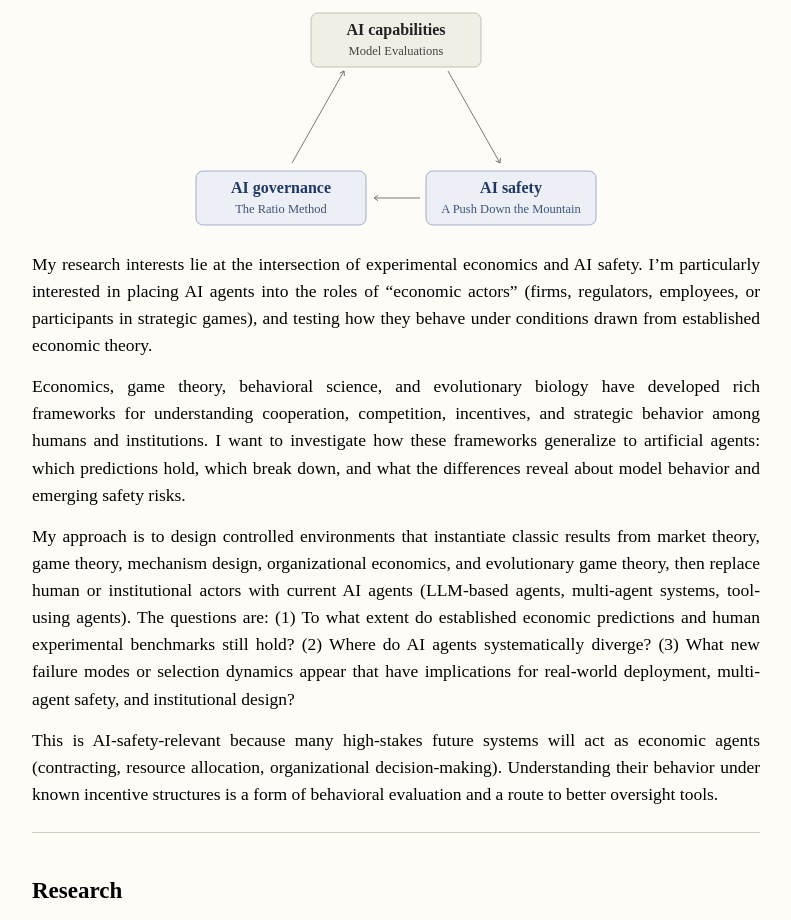
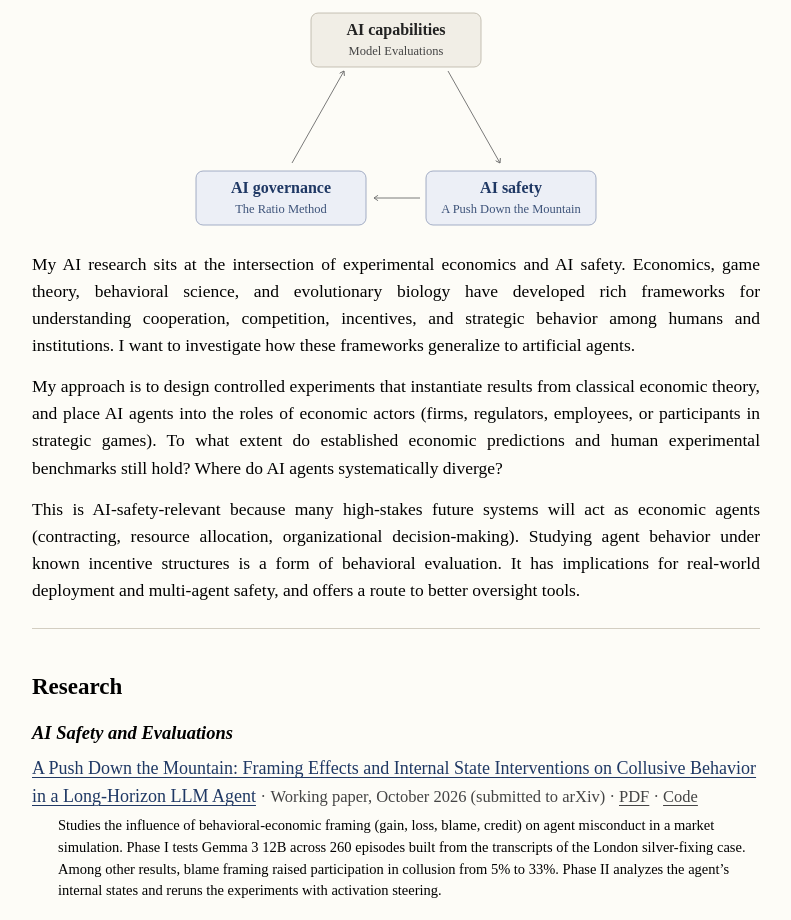
Before and after one commit to harrisonm23-byte/harrisonm23-byte.github.io, a plain HTML site: page index.html in a window 1280 px wide. Shown: the part 641-1561 px from the top of the page, without its empty margins (244-1035 px from the left). Drawn offline with Linux system fonts and the light colour scheme.

Commit message:
About: shorter three-paragraph research statement
Co-Authored-By: Claude Opus 5.5 <noreply@anthropic.com>
Claude-Session: https://claude.ai/code/session_011dJNaTKHXbVpMdEHN5mwW5

```diff
--- a/index.html
+++ b/index.html
@@ -156,10 +156,9 @@ body{border-top:40px solid var(--link)}
       <p>My technical research focuses on how internal states can predict misaligned behavior. In my safety evaluations, I design experiments that test how long-horizon AI agents behave in contexts drawn from economic theory. <a href="https://harrisonm23-byte.github.io/push-down-the-mountain/"><i>A&nbsp;Push Down the Mountain</i></a> tests these questions on collusion in a market simulation.</p>
       <p>My governance research studies how evaluations can inform regulatory design, and how we can analogize AI risks to existing industrial hazards for more efficient regulatory responses. In <a href="https://commons.stmarytx.edu/thestmaryslawjournal/vol52/iss3/4/"><i>The Ratio Method</i></a>, I break down AI risks into consistent law-and-economics variables, then draw from the regimes that govern similar industrial harms.</p>
       <svg class="cyc" viewBox="0 0 420 230" role="img" aria-label="AI capabilities (model evaluations) leads to AI safety (A Push Down the Mountain), which leads to AI governance (The Ratio Method), which leads back to AI capabilities"><defs><marker id="cyc-a" viewBox="0 0 10 10" refX="8" refY="5" markerWidth="7" markerHeight="7" orient="auto-start-reverse"><path d="M2 1L8 5L2 9" fill="none" stroke="#6b6b6b" stroke-width="1.4" stroke-linecap="round" stroke-linejoin="round"/></marker></defs><rect class="bj" x="125" y="10" width="170" height="54" rx="7"/><text class="t tj" x="210" y="32" text-anchor="middle">AI capabilities</text><text class="s sj" x="210" y="52" text-anchor="middle">Model Evaluations</text><rect class="br" x="240" y="168" width="170" height="54" rx="7"/><text class="t tr" x="325" y="190" text-anchor="middle">AI safety</text><text class="s sr" x="325" y="210" text-anchor="middle">A Push Down the Mountain</text><rect class="br" x="10" y="168" width="170" height="54" rx="7"/><text class="t tr" x="95" y="190" text-anchor="middle">AI governance</text><text class="s sr" x="95" y="210" text-anchor="middle">The Ratio Method</text><line x1="262" y1="68" x2="314" y2="160" marker-end="url(#cyc-a)"/><line x1="234" y1="195" x2="188" y2="195" marker-end="url(#cyc-a)"/><line x1="106" y1="160" x2="158" y2="68" marker-end="url(#cyc-a)"/></svg>
-      <p>My research interests lie at the intersection of experimental economics and AI safety. I’m particularly interested in placing AI agents into the roles of “economic actors” (firms, regulators, employees, or participants in strategic games), and testing how they behave under conditions drawn from established economic theory.</p>
-      <p>Economics, game theory, behavioral science, and evolutionary biology have developed rich frameworks for understanding cooperation, competition, incentives, and strategic behavior among humans and institutions. I want to investigate how these frameworks generalize to artificial agents: which predictions hold, which break down, and what the differences reveal about model behavior and emerging safety risks.</p>
-      <p>My approach is to design controlled environments that instantiate classic results from market theory, game theory, mechanism design, organizational economics, and evolutionary game theory, then replace human or institutional actors with current AI agents (LLM-based agents, multi-agent systems, tool-using agents). The questions are: (1) To what extent do established economic predictions and human experimental benchmarks still hold? (2) Where do AI agents systematically diverge? (3) What new failure modes or selection dynamics appear that have implications for real-world deployment, multi-agent safety, and institutional design?</p>
-      <p>This is AI-safety-relevant because many high-stakes future systems will act as economic agents (contracting, resource allocation, organizational decision-making). Understanding their behavior under known incentive structures is a form of behavioral evaluation and a route to better oversight tools.</p>
+      <p>My AI research sits at the intersection of experimental economics and AI safety. Economics, game theory, behavioral science, and evolutionary biology have developed rich frameworks for understanding cooperation, competition, incentives, and strategic behavior among humans and institutions. I want to investigate how these frameworks generalize to artificial agents.</p>
+      <p>My approach is to design controlled experiments that instantiate results from classical economic theory, and place AI agents into the roles of economic actors (firms, regulators, employees, or participants in strategic games). To what extent do established economic predictions and human experimental benchmarks still hold? Where do AI agents systematically diverge?</p>
+      <p>This is AI-safety-relevant because many high-stakes future systems will act as economic agents (contracting, resource allocation, organizational decision-making). Studying agent behavior under known incentive structures is a form of behavioral evaluation. It has implications for real-world deployment and multi-agent safety, and offers a route to better oversight tools.</p>
     </div>
   </div>
 </div>
```
